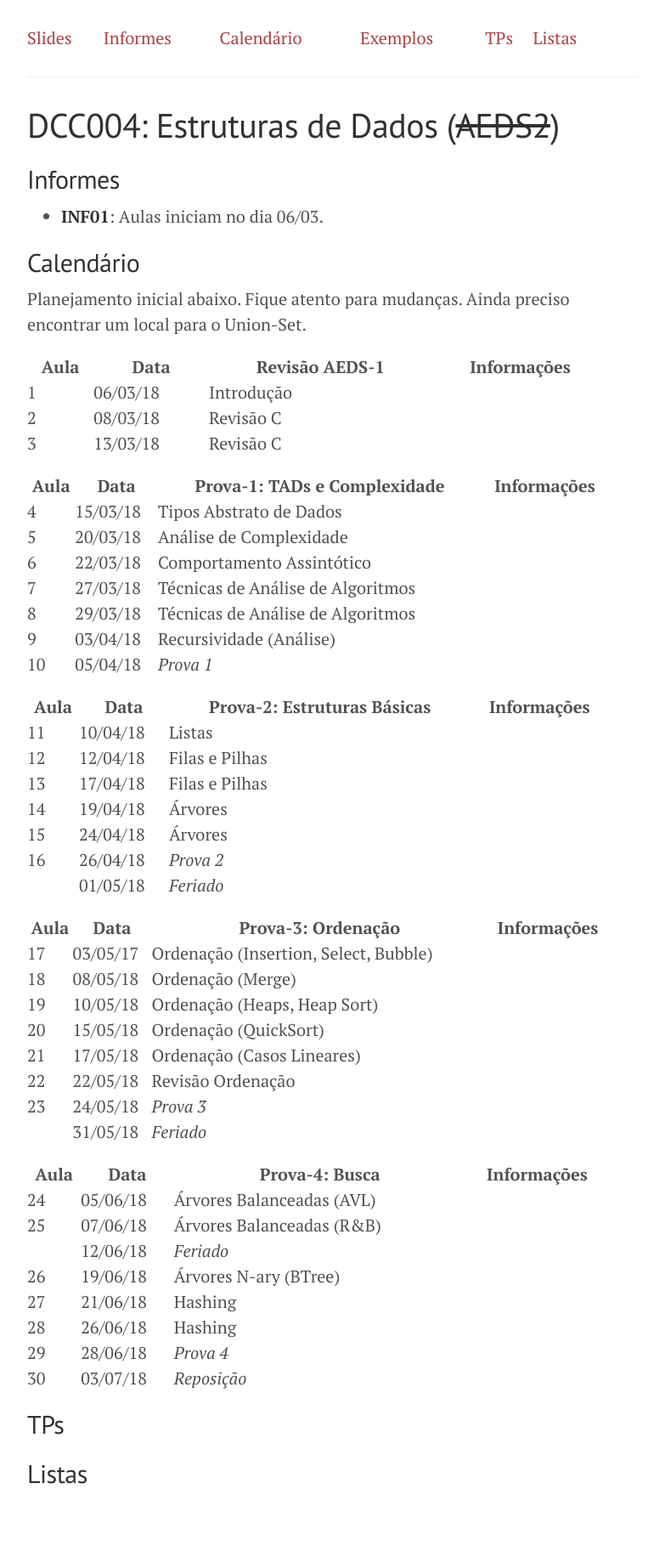
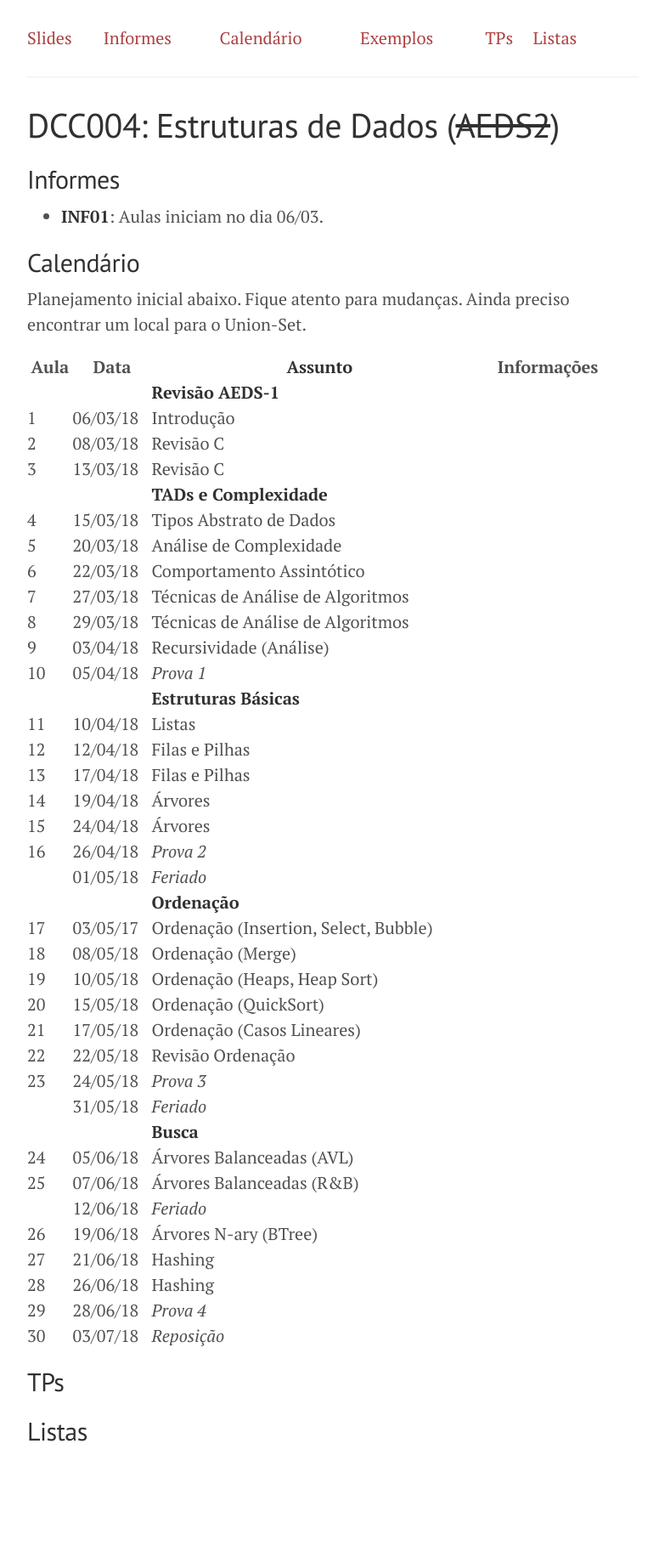
Before and after one commit to flaviovdf/flaviovdf.github.io, a Jekyll site: the page built from teaching/estruturas-de-dados/index.md, in a window 1280 px wide. Shown: the whole page at 85% size, without its empty margins (248-1031 px from the left). Built offline with Jekyll 4.4.1, drawn with Linux system fonts in a browser that asks for light colours; after the commit the page ends 1782 px from its top, so only the background shows below that.

Commit message:
Update index.md

```diff
--- a/teaching/estruturas-de-dados/index.md
+++ b/teaching/estruturas-de-dados/index.md
@@ -17,14 +17,13 @@ layout: page
 Planejamento inicial abaixo. Fique atento para mudanças. Ainda preciso
 encontrar um local para o Union-Set.
 
-| Aula | Data     | Revisão AEDS-1                           | Informações  |
+| Aula | Data     | **Assunto**                              | Informações  |
 |------|----------|------------------------------------------|--------------|
+|      |          | **Revisão AEDS-1**                       |              |
 | 1    | 06/03/18 | Introdução                               |              |
 | 2    | 08/03/18 | Revisão C                                |              |
 | 3    | 13/03/18 | Revisão C                                |              |
-
-| Aula | Data     | Prova-1: TADs e Complexidade             | Informações  |
-|------|----------|------------------------------------------|--------------|
+|      |          | **TADs e Complexidade**                  |              |
 | 4    | 15/03/18 | Tipos Abstrato de Dados                  |              |
 | 5    | 20/03/18 | Análise de Complexidade                  |              |
 | 6    | 22/03/18 | Comportamento Assintótico                |              |
@@ -32,9 +31,7 @@ encontrar um local para o Union-Set.
 | 8    | 29/03/18 | Técnicas de Análise de Algoritmos        |              |
 | 9    | 03/04/18 | Recursividade (Análise)                  |              |
 | 10   | 05/04/18 | *Prova 1*                                |              |
-
-| Aula | Data     | Prova-2: Estruturas Básicas              | Informações  |
-|------|----------|------------------------------------------|--------------|
+|      |          | **Estruturas Básicas**                   |              |
 | 11   | 10/04/18 | Listas                                   |              |
 | 12   | 12/04/18 | Filas e Pilhas                           |              |
 | 13   | 17/04/18 | Filas e Pilhas                           |              |
@@ -42,9 +39,7 @@ encontrar um local para o Union-Set.
 | 15   | 24/04/18 | Árvores                                  |              |
 | 16   | 26/04/18 | *Prova 2*                                |              |
 |      | 01/05/18 | *Feriado*                                |              |
-
-| Aula | Data     | Prova-3: Ordenação                       | Informações  |
-|------|----------|------------------------------------------|--------------|
+|      |          | **Ordenação**                            |              |
 | 17   | 03/05/17 | Ordenação (Insertion, Select, Bubble)    |              |
 | 18   | 08/05/18 | Ordenação (Merge)                        |              |
 | 19   | 10/05/18 | Ordenação (Heaps, Heap Sort)             |              |
@@ -53,9 +48,7 @@ encontrar um local para o Union-Set.
 | 22   | 22/05/18 | Revisão Ordenação                        |              |
 | 23   | 24/05/18 | *Prova 3*                                |              |
 |      | 31/05/18 | *Feriado*                                |              |
-
-| Aula | Data     | Prova-4: Busca                           | Informações  |
-|------|----------|------------------------------------------|--------------|
+|      |          | **Busca**                                |              |
 | 24   | 05/06/18 | Árvores Balanceadas (AVL)                |              |
 | 25   | 07/06/18 | Árvores Balanceadas (R&B)                |              |
 |      | 12/06/18 | *Feriado*                                |              |
```
